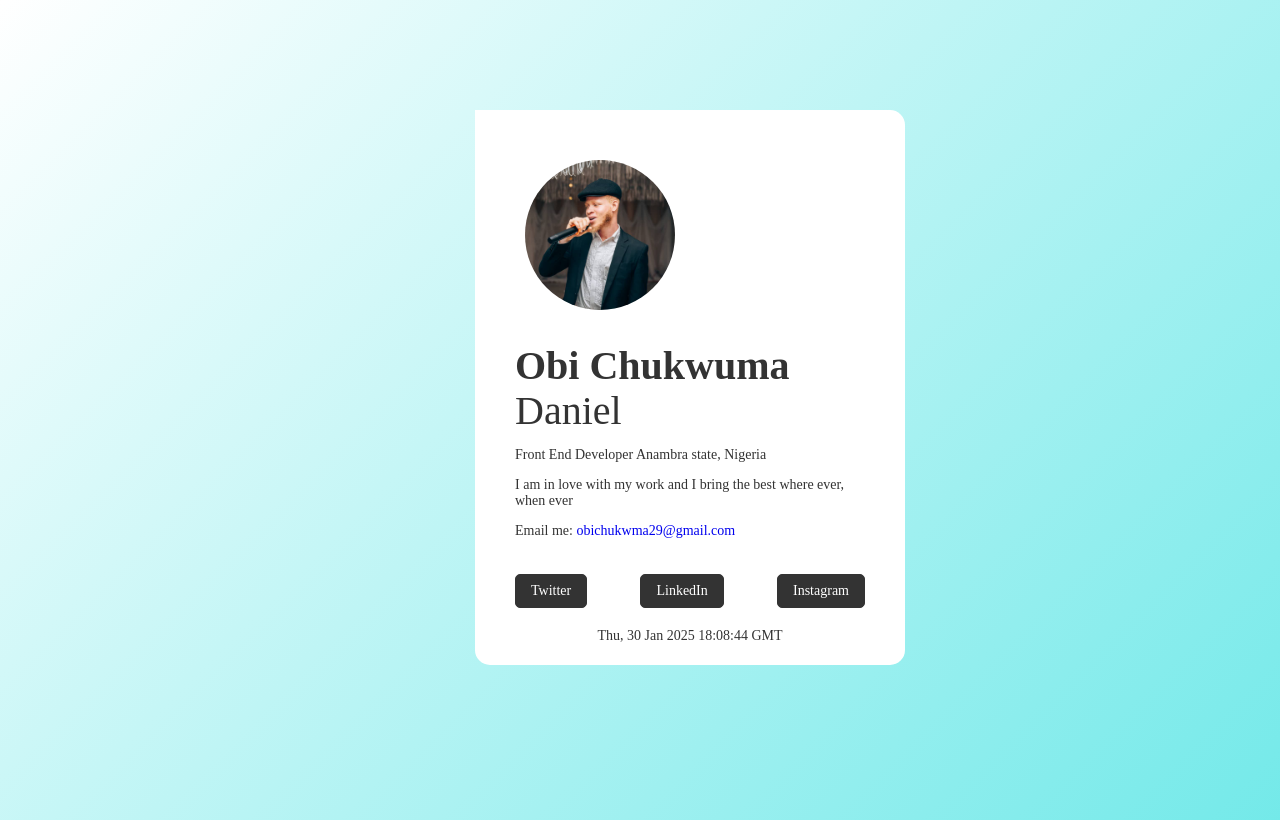
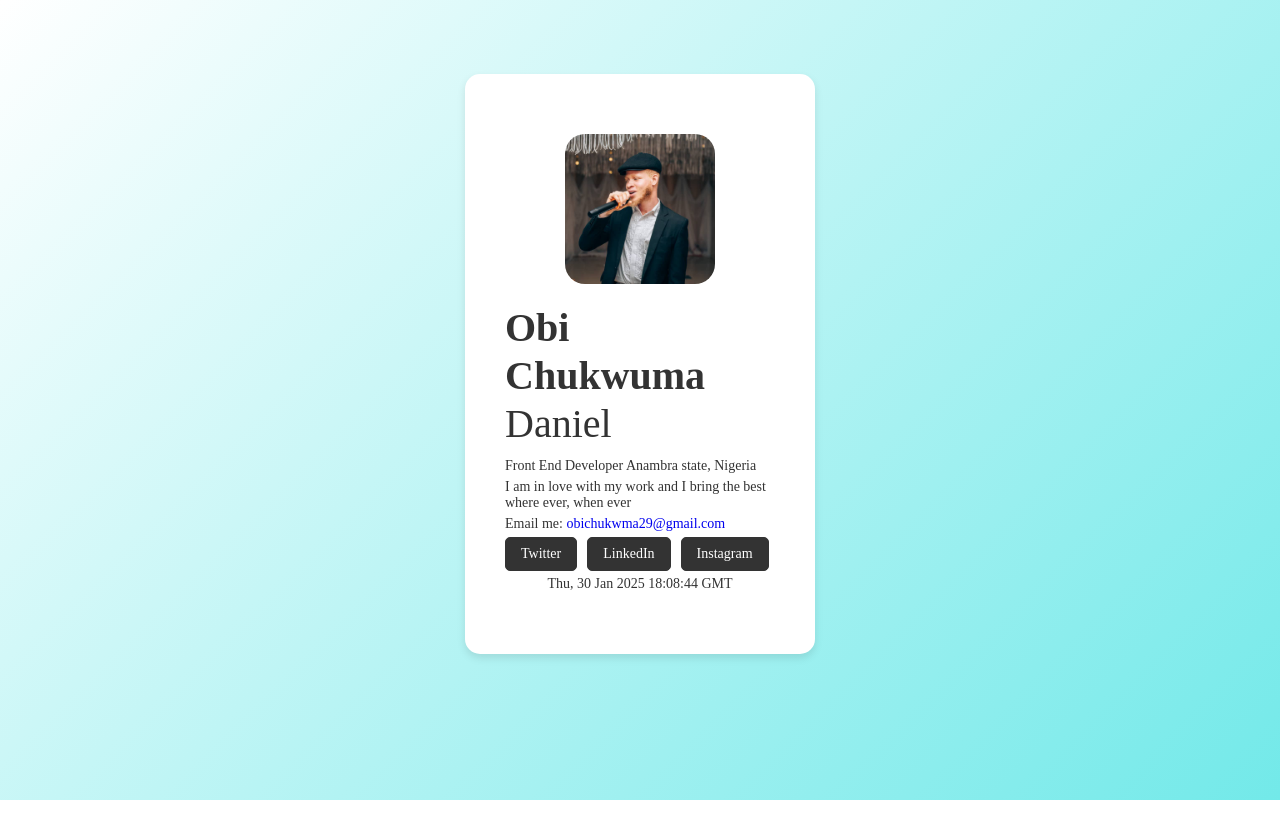
Before and after one commit to Finbar16/ProfileCard-HNG-12, a plain HTML site: page index.html in a window 1280 px wide. Drawn offline with Linux system fonts and the light colour scheme.

Commit message:
Code changes
I changed the code, and re-uploading it should change the code, right?

```diff
--- a/index.css
+++ b/index.css
@@ -1,4 +1,11 @@
+* {
+    box-sizing: border-box;
+    margin: 0;
+    padding: 0;
+}
+
 body{
+    overflow: hidden;
     color: #333;
     margin: 0;
 }
@@ -10,13 +17,19 @@ a{
     min-height: 100vh;
     background: linear-gradient(135deg,white, rgb(114, 233, 233));
     padding: 10px;
+    position: relative;
 }
 
 #card {
-    width: 350px;
-    height: 515px;
-    margin: 100px auto 0;
+    width: 90%;
+    padding: 20px 0;
+    max-width: 350px;
+    height: auto;
+    min-height: 580px;
+    margin: 4rem auto;
     background-color: white;
+    box-shadow: 0 4px 8px rgba(0,0,0,.1);
+    border-radius: 15px;
 }
 
 #cardInner {
@@ -26,11 +39,11 @@ a{
 }
 
 #front, #back {
+    min-width: 250px;
     width: 100%;
     height: 100%;
     border-radius: 15px;
     position: absolute;
-    backface-visibility: hidden;
 }
 #front {
     background-image: url(picture.png);
@@ -39,14 +52,19 @@ a{
 }
 
 #back {
-    background-color: white;
-    padding: 20px 40px;
-    transform: tran(180deg);
+    padding: 20px;
+    @media (min-width: 480px) {
+        padding: 20px 40px;
+    }
 }
 
 #back h2 {
-    font-size: 40px;
-    line-height: 45px;
+    font-size: 1.5rem;
+    line-height: 1.2rem;
+    @media (min-width:480px) {
+        font-size: 2.5rem;
+        line-height: 3rem;
+    }
     margin-bottom: 10px;
 }
 
@@ -56,15 +74,18 @@ a{
 
 #back p {
     font-size: 14px;
+    margin: 5px 0;
 }
 
 #profilePicture {
-    display: flex;
-    justify-content: flex-start;
-    width: 150px;
-    height: 150px;
-    margin: 30px 10px 0;
-    border-radius: 50%;
+    width: 120px;
+    height: 120px;
+    margin: 20px auto;
+    @media (min-width: 480px) {
+        width: 150px;
+        height: 150px;
+    }
+    border-radius: 20px;
     background-image: url(profilePicture.jpg);
     background-position: center;
     background-size: cover;
@@ -72,8 +93,12 @@ a{
 
 #socials{
     display: flex;
-    justify-content: space-between;
-    margin: 35px auto 20px;
+    flex-direction: column;
+    gap: 10px;
+    margin: 2rem auto;
+    @media (min-width: 480px) {
+        flex-direction: row;
+    }
 }
 
 #socials a {
--- a/index.html
+++ b/index.html
@@ -2,7 +2,7 @@
 <html lang="en">
 <head>
     <meta charset="UTF-8">
-    <meta name="viewport" content="width=<device-width>, initial-scale=1.0">
+    <meta name="viewport" content="width=device-width, initial-scale=1.0">
     <title>Profile Card</title>
     <link rel="stylesheet" href="index.css">
 </head>
```
